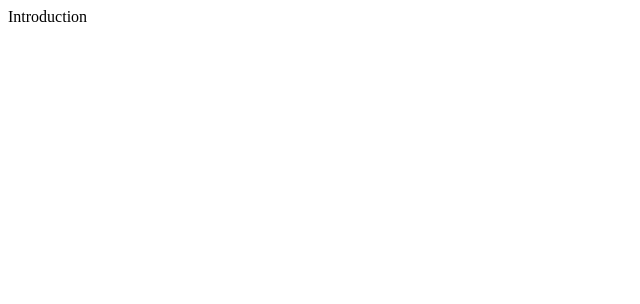
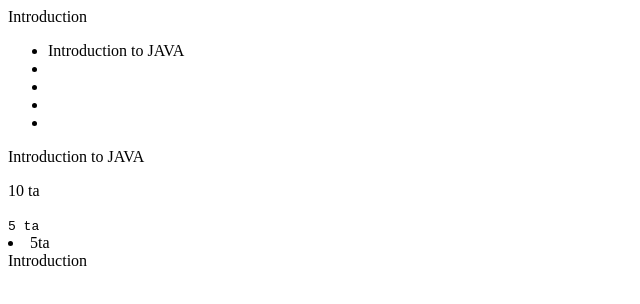
Before and after one commit to bshohug/tech-doc-page, a plain HTML site: page index.html in a window 1280 px wide. Shown: the whole page, without its empty margins (0-640 px from the left). Drawn offline with Linux system fonts and the light colour scheme.

Commit message:
Update index.html

```diff
--- a/index.html
+++ b/index.html
@@ -7,11 +7,27 @@
     <title>Technical Documentation Page</title>
   </head>
   <body>
+    <nav id="navbar">
+      <header>Introduction</header>
+      <ul>
+        <li><a href="" class="nav-link"></a>Introduction to JAVA</li>
+        <li><a href="" class="nav-link"></a></li>
+        <li><a href="" class="nav-link"></a></li>
+        <li><a href="" class="nav-link"></a></li>
+        <li><a href="" class="nav-link"></a></li>
+      </ul>
+    </nav>
     <main id="main-doc">
-      <section class="main-section">
-        <header>Introduction</header>
+      <section class="main-section" id="introduction">
+        <header>Introduction to JAVA</header>
+        <p>10 ta</p>
+        <code>5 ta</code>
+        <li>5ta</li>
       </section>
       <section class="main-section"></section>
+      <header>Introduction</header>
+      <p></p>
+
       <section class="main-section"></section>
       <section class="main-section"></section>
       <section class="main-section"></section>
```
